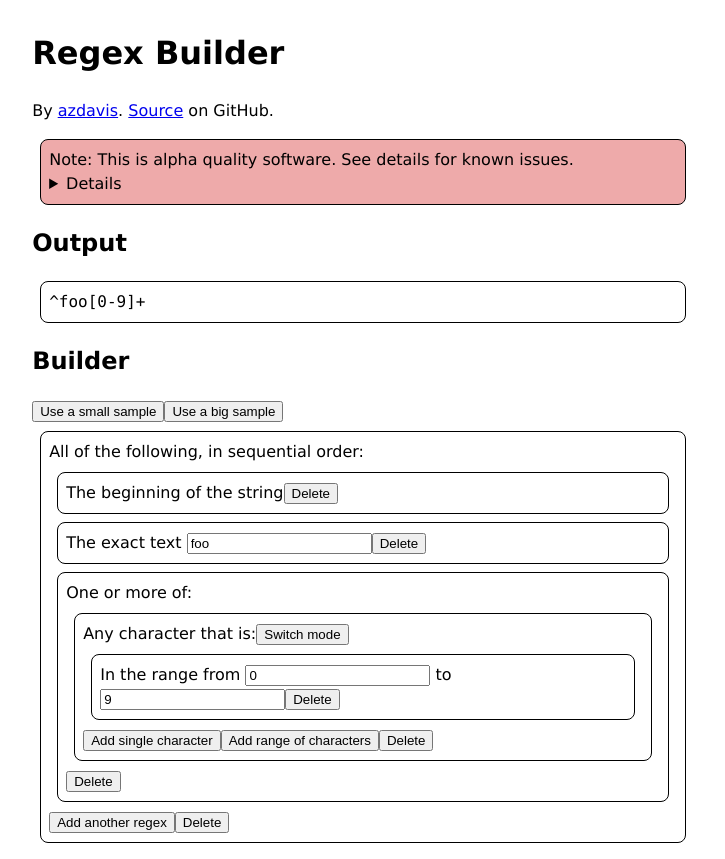
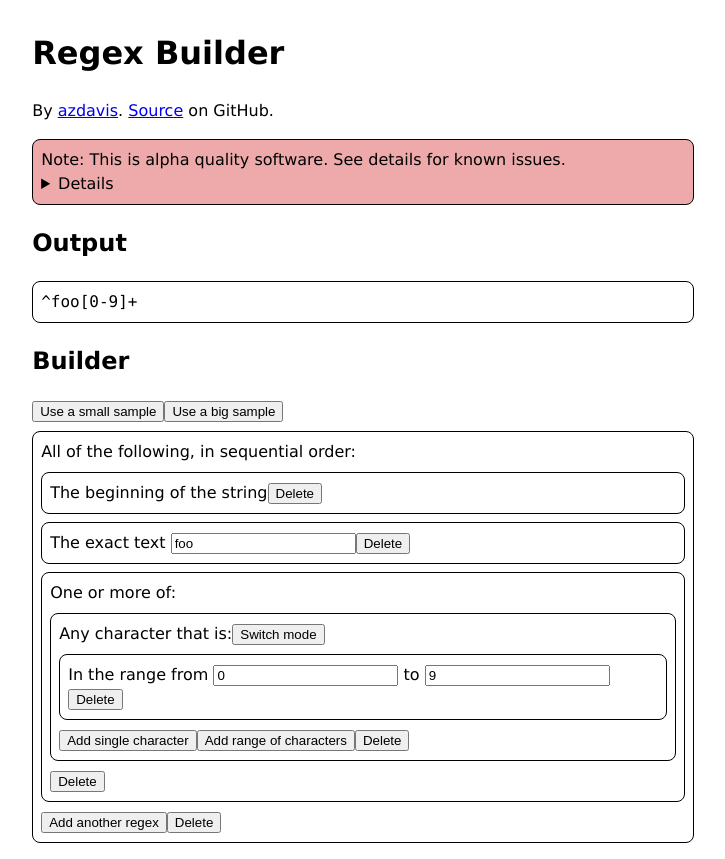
Before and after one commit to azdavis/regex-builder, a React (Create React App) app: page / in a window 1280 px wide. Shown: the whole page, without its empty margins (277-1002 px from the left). Built offline with nearby package versions, Linux system fonts and the light colour scheme.

Commit message:
Tweak margins

```diff
--- a/src/index.css
+++ b/src/index.css
@@ -16,7 +16,7 @@ code {
 }
 
 .round-box {
-  margin: 0.5em;
+  margin: 0.5em 0;
   padding: 0.5em;
   border: 1px solid;
   border-radius: 0.5em;
```
